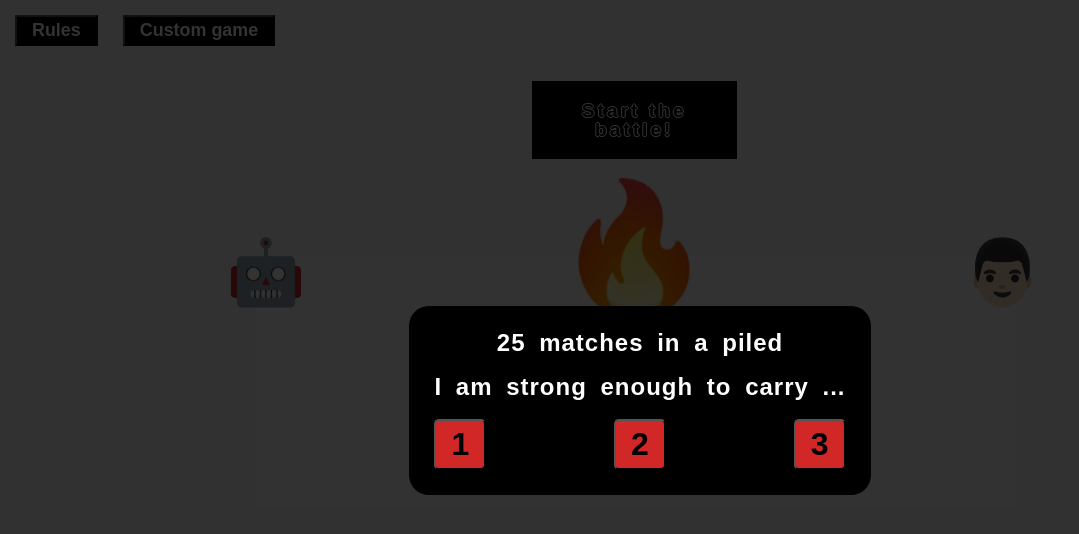
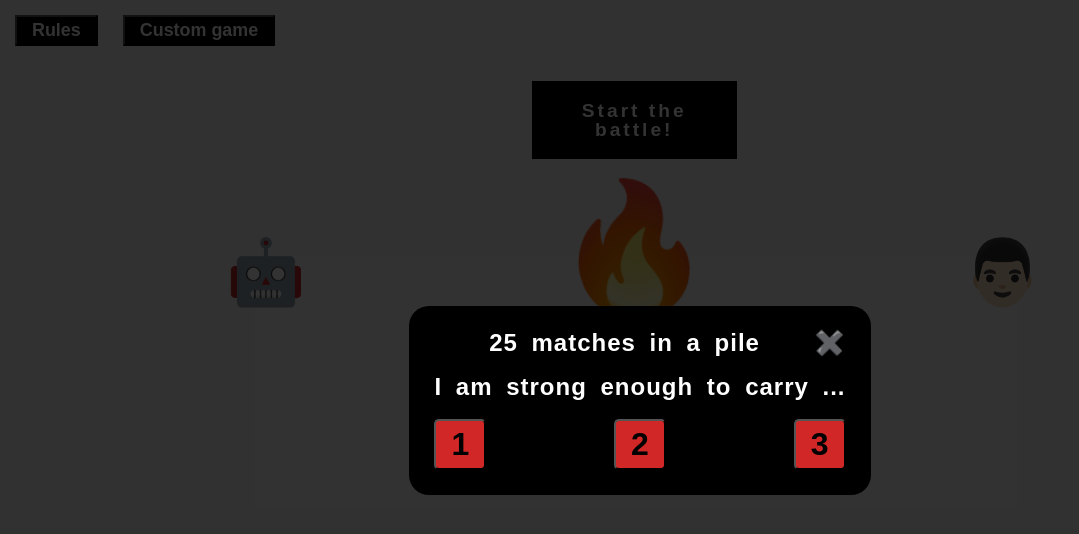
Before and after one commit to dovban-ds/pile-of-matches, a React (Create React App) app: page / in a window 1280 px wide. Both pictures are taken after a click on the element "Start the battle!". Shown: the top 534 px of the page, without its empty margins (0-1079 px from the left). Built offline with nearby package versions, Linux system fonts and the light colour scheme.

Commit message:
+ upd modals it's possible to close them now too

```diff
--- a/src/pages/Main/headerMenu.tsx
+++ b/src/pages/Main/headerMenu.tsx
@@ -14,9 +14,23 @@ const HeaderMenu: FC<any> = (): ReactElement => {
       </button>
       <button className="custom-game">Custom game</button>
       {rulesModal && (
-        <div className="modal">
-          <div className="modal-box">
-            <div className="modal-title">Pile of Matches</div>
+        <div
+          className="modal"
+          onClick={() => {
+            setRulesModal(false);
+          }}
+        >
+          <div className="modal-box" onClick={(e) => e.stopPropagation()}>
+            <div className="modal-title">
+              <p>Pile of Matches</p>
+              <div
+                onClick={() => {
+                  setRulesModal(false);
+                }}
+              >
+                ✖️
+              </div>
+            </div>
             <div className="modal-body">
               Two people are playing a game. From the pile of 25 matches, each
               player takes either 1, 2 or 3 matches on each turn. The game is
--- a/src/pages/Main/index.style.css
+++ b/src/pages/Main/index.style.css
@@ -96,21 +96,19 @@
 }
 
 .init-text {
-  text-shadow: -1px 0 white, 0 1px white, 1px 0 white, 0 -1px white;
   font-weight: 600;
   font-size: 2rem;
   text-align: center;
   background-color: #000000;
-  color: #000;
+  color: #ffffff;
   padding: 15px 10px;
-  border-radius: 0 0 0 0;
   letter-spacing: 2px;
   margin-bottom: 30px;
   cursor: pointer;
 }
 
 .btn {
-  transition: color 1.5s, text-shadow 1.5s, border-radius 1.5s;
+  transition: color 1s;
   user-select: none;
   -moz-user-select: none;
   -webkit-user-select: none;
@@ -118,9 +116,7 @@
 }
 
 .btn:hover {
-  text-shadow: -1px 0 black, 0 1px black, 1px 0 black, 0 -1px black;
-  color: #ffffff;
-  border-radius: 50px;
+  color: rgb(127, 124, 124);
 }
 
 /* Question modal settings */
@@ -157,6 +153,17 @@
 
 .modal-title {
   margin-bottom: 20px;
+  display: flex;
+  width: 100%;
+  justify-content: space-between;
+}
+
+.modal-title p {
+  margin: 0 auto;
+}
+
+.modal-title div {
+  cursor: pointer;
 }
 
 .buttons-bar {
--- a/src/pages/Main/question.modal.tsx
+++ b/src/pages/Main/question.modal.tsx
@@ -21,10 +21,22 @@ const Modal: FC<TypeModalProps> = ({
   };
 
   return (
-    <div className="modal">
-      <div className="modal-box">
+    <div
+      className="modal"
+      onClick={() => {
+        offModal(false);
+      }}
+    >
+      <div className="modal-box" onClick={(e) => e.stopPropagation()}>
         <div className="modal-title">
-          {gameState.matches} matches in a piled
+          <p>{gameState.matches} matches in a pile</p>
+          <div
+            onClick={() => {
+              offModal(false);
+            }}
+          >
+            ✖️
+          </div>
         </div>
         <div className="modal-body">
           <p>I am strong enough to carry ...</p>
```
